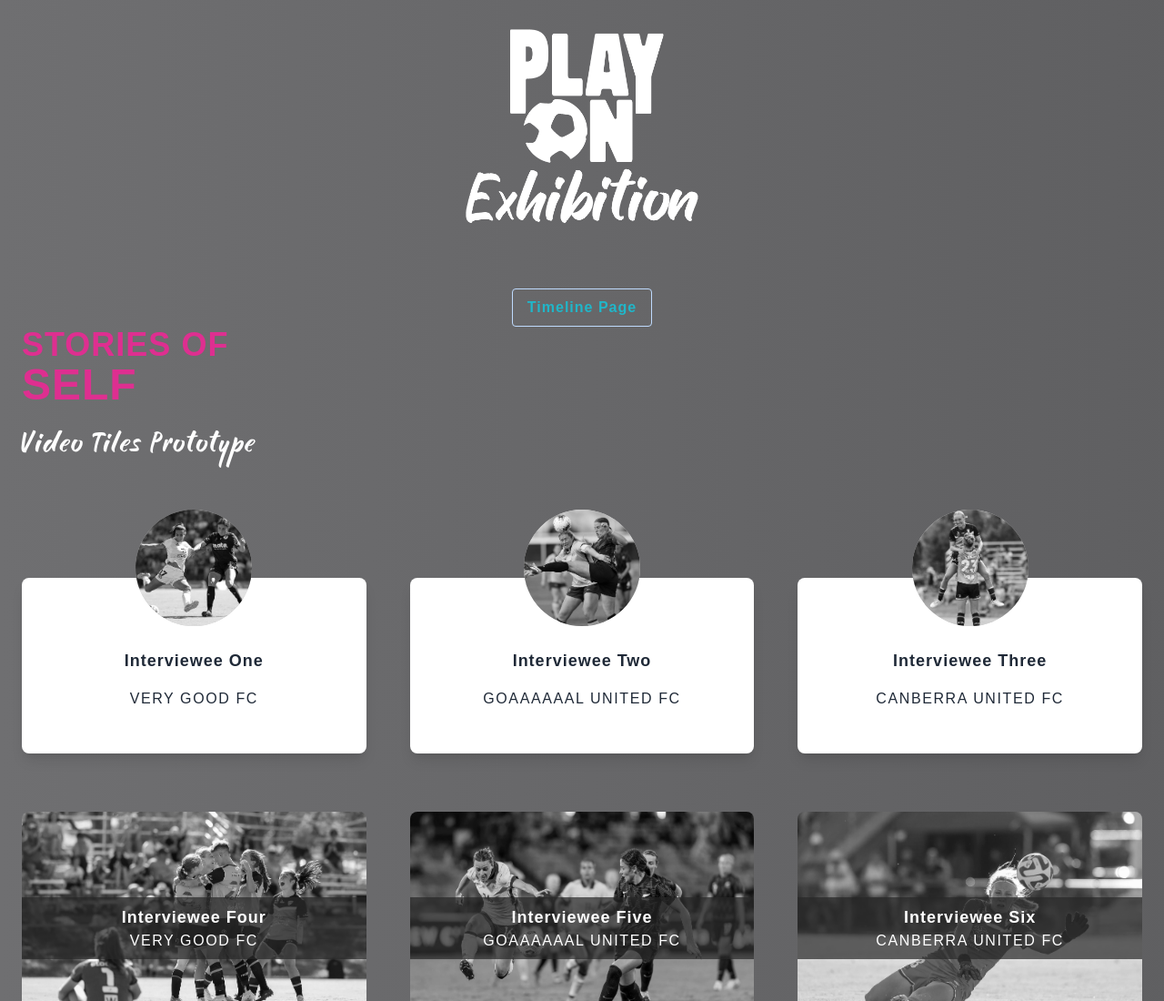
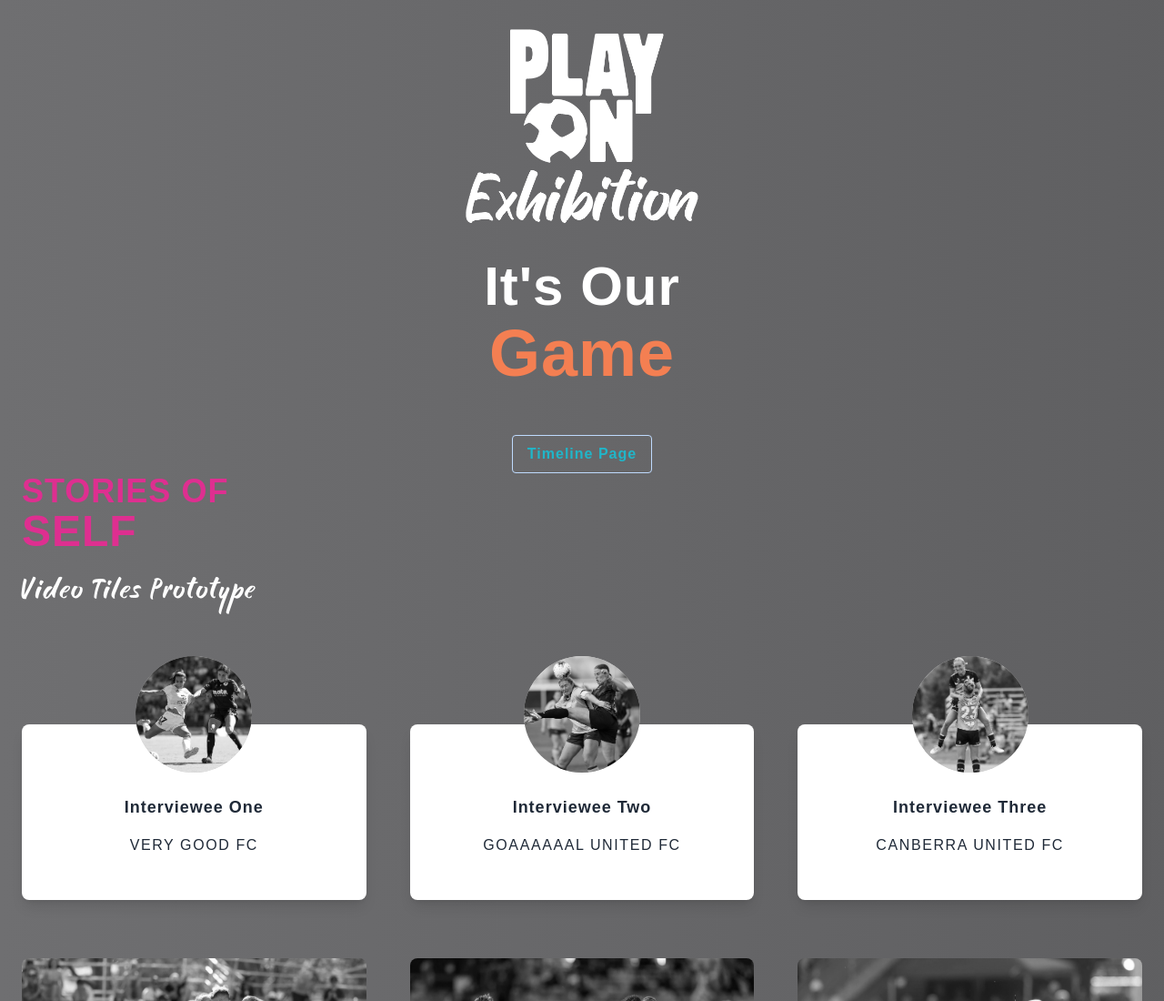
Before and after one commit to JarrydEastwood/PlayOn, a plain HTML site: page index.html in a window 1280 px wide. Shown: the top 1100 px of the page at 91% size. Drawn offline with nearby package versions, Linux system fonts and the light colour scheme; a web font is replaced by a local one.

Commit message:
Added rotating text to index page

```diff
--- a/index.html
+++ b/index.html
@@ -9,11 +9,29 @@
   </head>
 <body class="bgDarkGrey">
 
+  <a href="index.html">
   <div>
-    <img src="src/assets/Logo-Exhibition-White.png" alt="Logo" class="w-64 my-8 h-auto mx-auto" />
+    <img src="src/assets/Logo-Exhibition-White.png" alt="Logo" class="w-64 mt-8 h-auto mx-auto" />
   </div>
+  </a>
 
   <div class="container mb-12 px-6 mx-auto">
+
+    <!-- Rotating Text -->
+    <div class="mx-auto text-center mb-12">
+      <h1 class="text-white title text-6xl">It's Our</h1>
+        <h1 class="content__container title text-7xl block">
+          <ul class="content__container__list">
+            <li class="content__container__list__item yellow">Time</li>
+            <li class="content__container__list__item orange">Game</li>
+            <li class="content__container__list__item darkBlue">Abilities</li>
+            <li class="content__container__list__item purple">Power</li>
+            <li class="content__container__list__item green">Moves</li>
+            <li class="content__container__list__item lightBlue">Family</li>
+            <li class="content__container__list__item pink">Self</li>
+          </ul>
+        </h1>
+    </div>
 
     <section class="mb-32 text-white text-center">
       <a href="timeline.html">
--- a/main.css
+++ b/main.css
@@ -132,3 +132,37 @@ color: #59595B;
 .grayscale{
   filter: grayscale(100%);
 }
+
+
+.content__container {
+    overflow: hidden;
+    height: 85px;
+}
+
+.content__container__list {
+    list-style: none;
+    animation-name: change;
+    animation-duration: 25s;
+    animation-iteration-count: infinite;
+    animation-delay: 1.5s;
+}
+
+.content__container__list__item {
+    margin: 0;
+    line-height: 87px;
+}
+
+@keyframes change {
+    0%, 7.14%, 100% {transform:translate3d(0,0,0);}
+    14.28% {transform:translate3d(0,-14.28%,0);}
+    21.42% {transform:translate3d(0,-28.57%,0);}
+    28.57% {transform:translate3d(0,-42.85%,0);}
+    35.71% {transform:translate3d(0,-57.14%,0);}
+    42.85% {transform:translate3d(0,-71.42%,0);}
+    53.5% {transform:translate3d(0,-85.71%,0);}
+    64.28% {transform:translate3d(0,-71.42%,0);}
+    71.42% {transform:translate3d(0,-57.14%,0);}
+    78.54% {transform:translate3d(0,-42.85%,0);}
+    85.71% {transform:translate3d(0,-28.57%,0);}
+    92.85% {transform:translate3d(0,-14.28%,0);}
+}
```
Also changed, not shown: timeline.html (+7 -1 lines).
